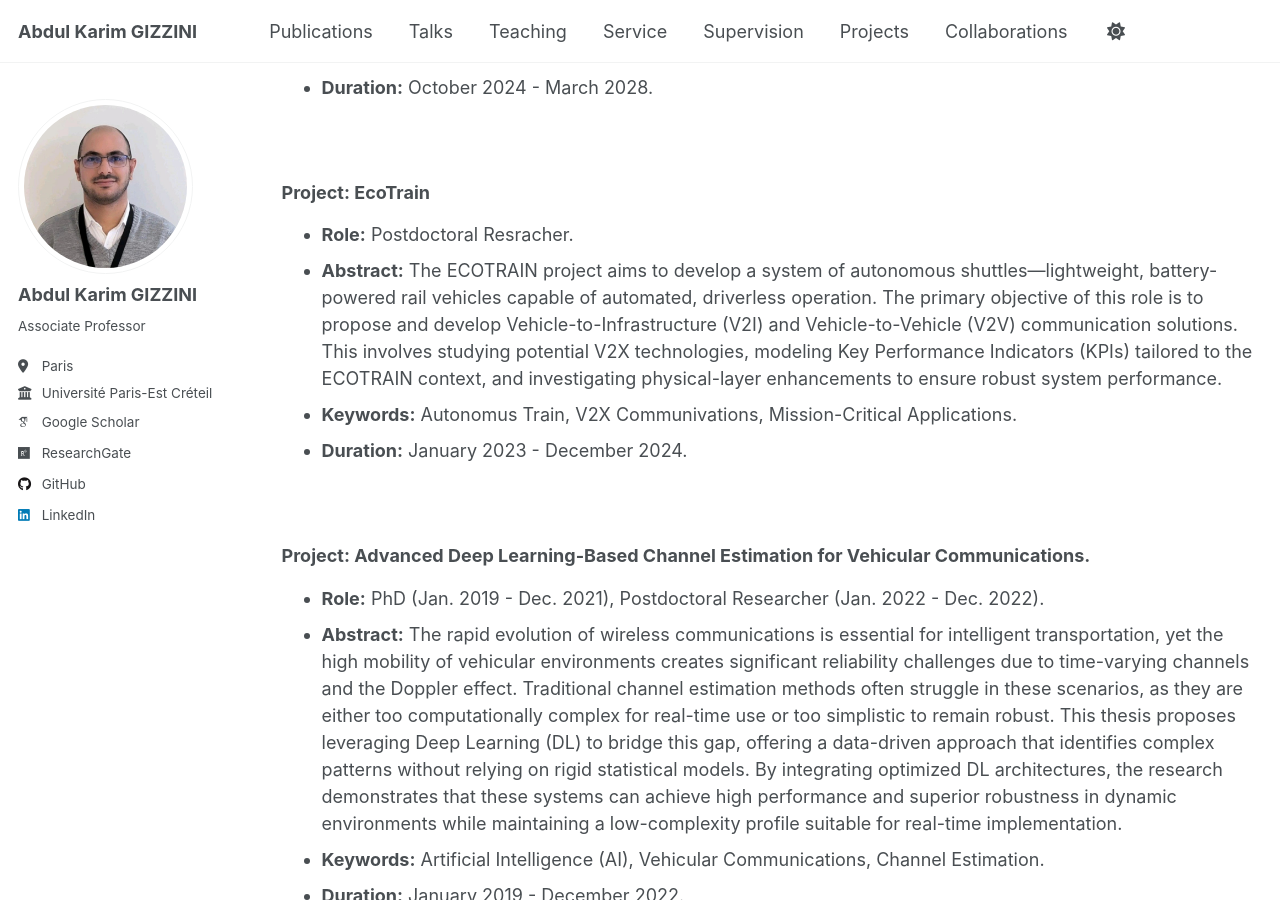
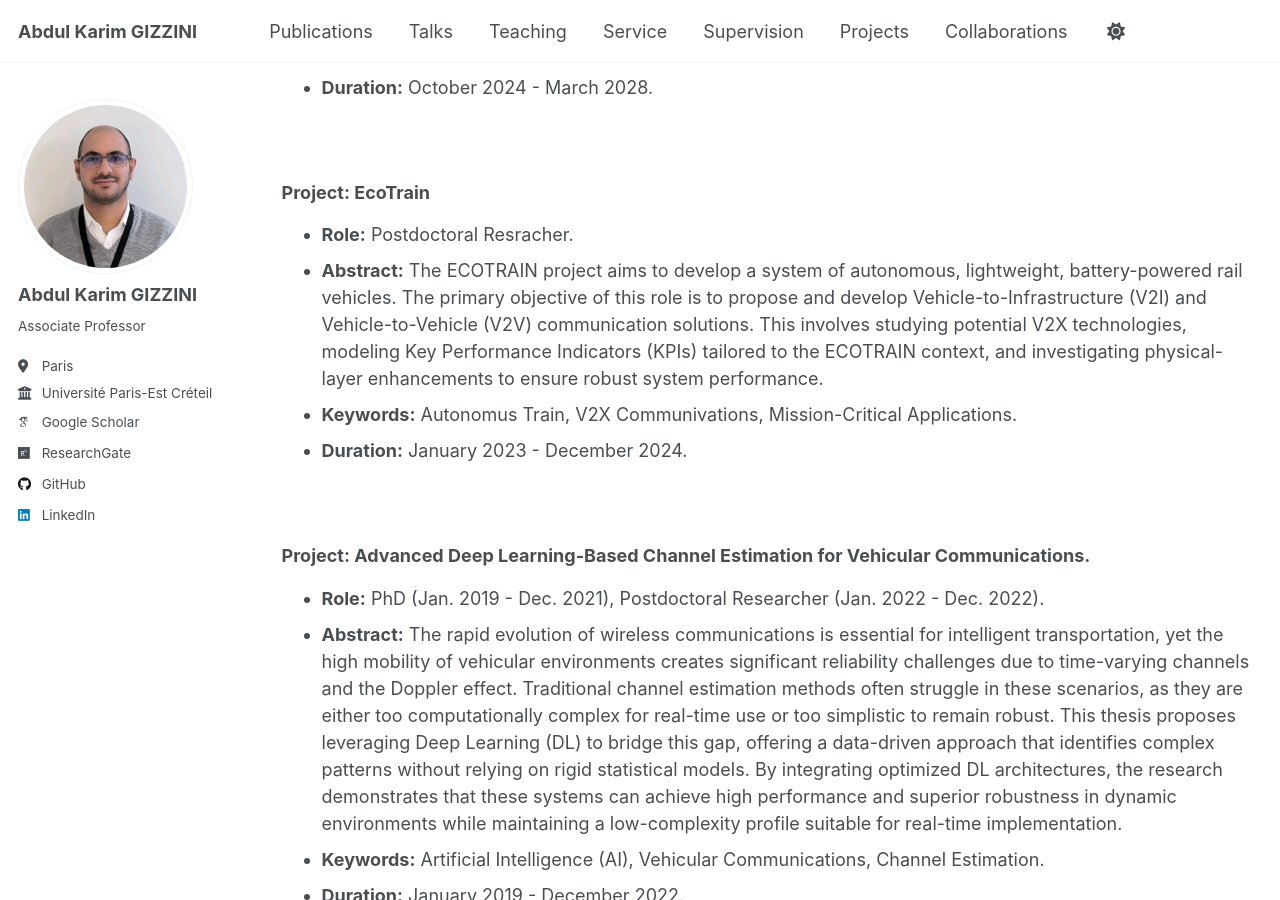
Before and after one commit to abdulkarimgizzini/abdulkarimgizzini-website, a Jekyll site: the page built from _pages/projects.md, in a window 1280 px wide and 900 px high, scrolled down 606 px. Built offline with Jekyll 4.4.1, drawn with Linux system fonts in a browser that asks for light colours; some web fonts are replaced; a script that is not in the unit is left out.

Commit message:
Update projects.md

```diff
--- a/_pages/projects.md
+++ b/_pages/projects.md
@@ -21,7 +21,7 @@ author_profile: true
 ### Project: EcoTrain
 
 * **Role:** Postdoctoral Resracher.
-* **Abstract:** The ECOTRAIN project aims to develop a system of autonomous shuttles—lightweight, battery-powered rail vehicles capable of automated, driverless operation. The primary objective of this role is to propose and develop Vehicle-to-Infrastructure (V2I) and Vehicle-to-Vehicle (V2V) communication solutions. This involves studying potential V2X technologies, modeling Key Performance Indicators (KPIs) tailored to the ECOTRAIN context, and investigating physical-layer enhancements to ensure robust system performance.
+* **Abstract:** The ECOTRAIN project aims to develop a system of autonomous, lightweight, battery-powered rail vehicles. The primary objective of this role is to propose and develop Vehicle-to-Infrastructure (V2I) and Vehicle-to-Vehicle (V2V) communication solutions. This involves studying potential V2X technologies, modeling Key Performance Indicators (KPIs) tailored to the ECOTRAIN context, and investigating physical-layer enhancements to ensure robust system performance.
 * **Keywords:** Autonomus Train, V2X Communivations, Mission-Critical Applications.
 * **Duration:** January 2023 - December 2024.
 
```
